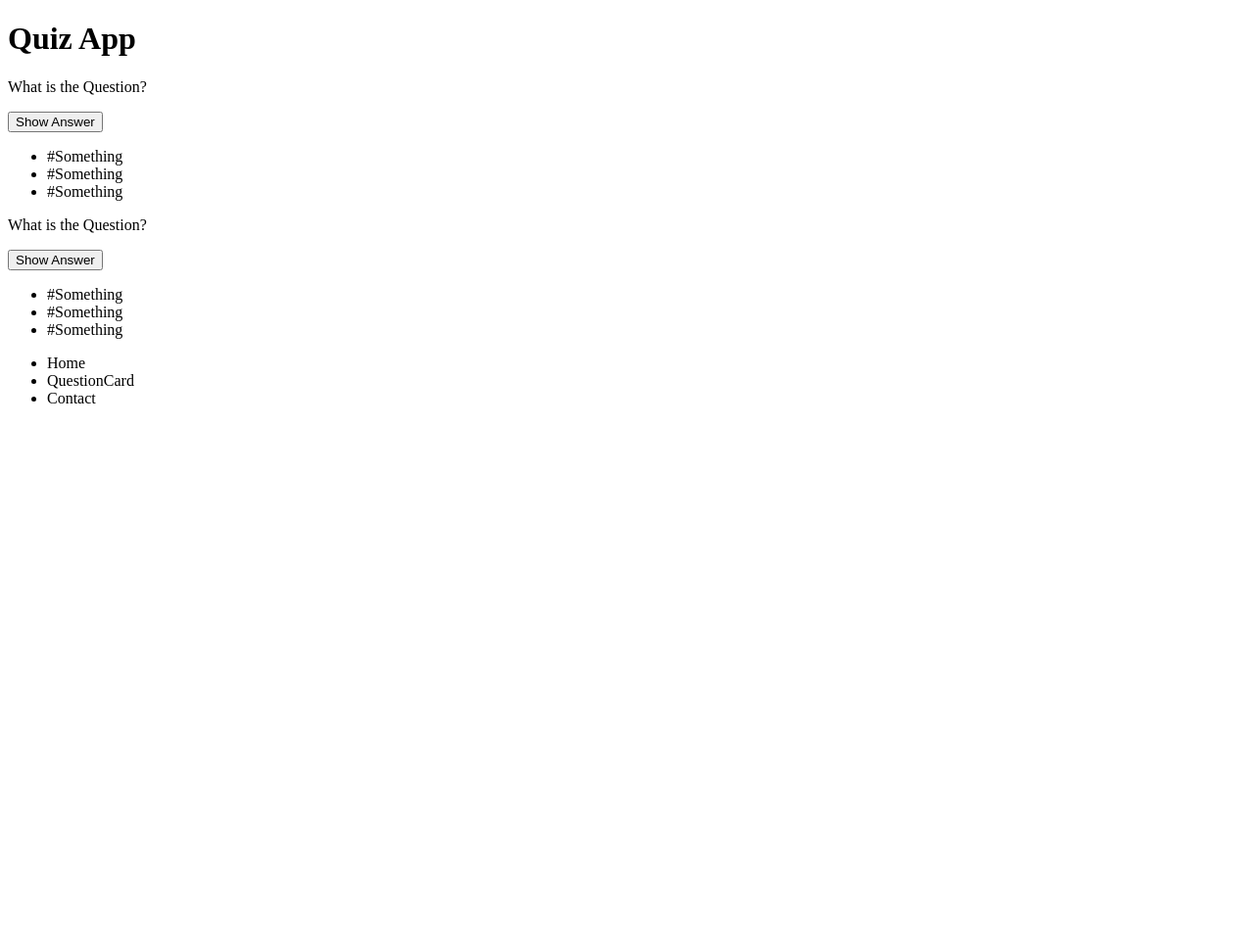
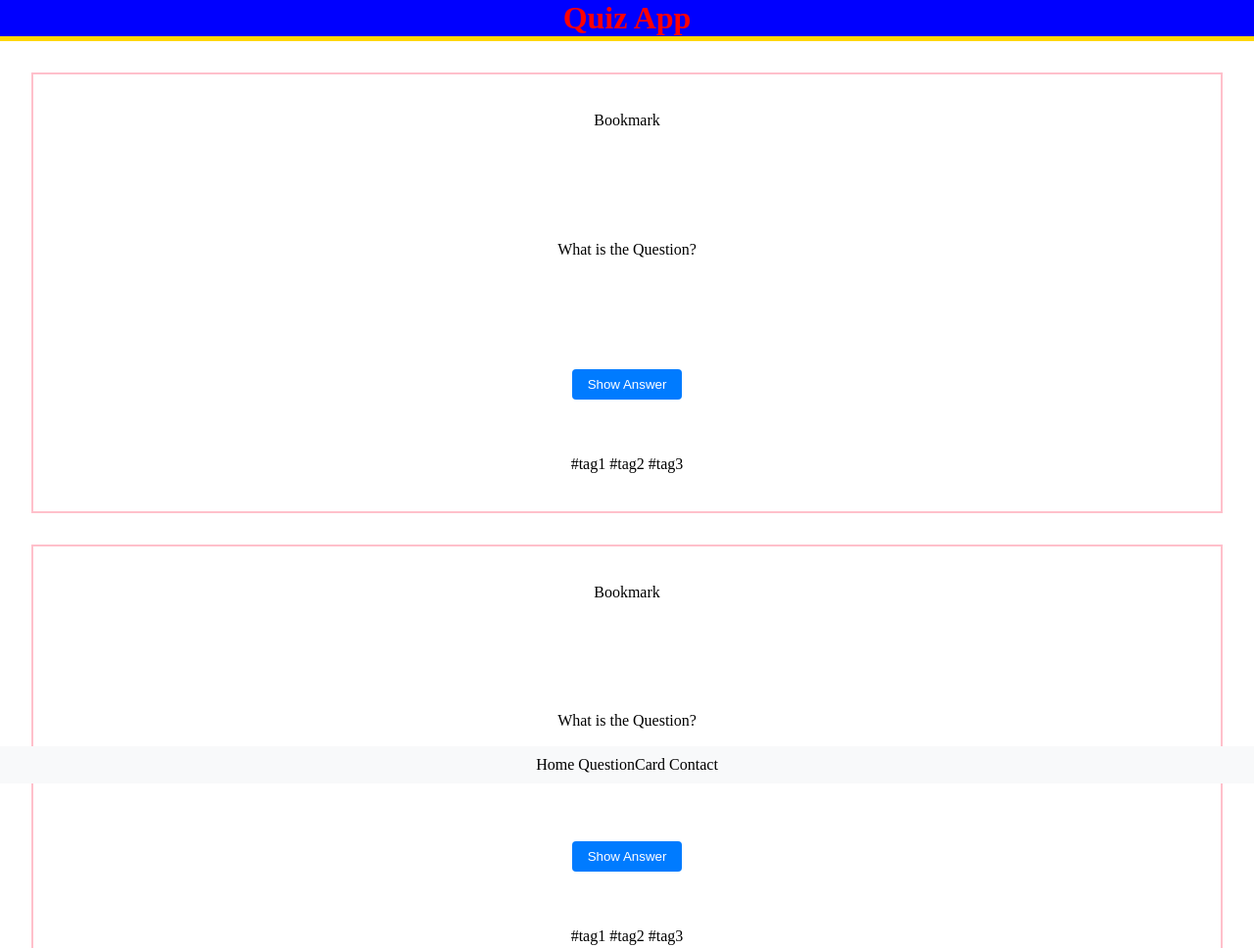
Before and after one commit to nadine-grantz/recap-project-1-quiz-app, a plain HTML site: page index.html in a window 1280 px wide. Shown: the top 968 px of the page at 98% size. Before the commit the page ends 800 px from the top, so only its background shows below. Drawn offline with Linux system fonts and the light colour scheme.

Commit message:
create first styling

```diff
--- a/index.html
+++ b/index.html
@@ -8,32 +8,34 @@
   </head>
   <body>
     <h1>Quiz App</h1>
+    <main>
       <section>
+        <span>Bookmark</span>
         <p>What is the Question?</p>
         <button>Show Answer</button>
+        <span hidden>Answer</span>
         <ul>
-        <li>#Something</li>
-        <li>#Something</li>
-        <li>#Something</li>
+          <li>#tag1</li>
+          <li>#tag2</li>
+          <li>#tag3</li>
         </ul>
       </section>
       <section>
+        <span>Bookmark</span>
         <p>What is the Question?</p>
         <button>Show Answer</button>
+        <span hidden>Answer</span>
         <ul>
-        <li>#Something</li>
-        <li>#Something</li>
-        <li>#Something</li>
+          <li>#tag1</li>
+          <li>#tag2</li>
+          <li>#tag3</li>
         </ul>
       </section>
+    </main>
     <footer>
-      <nav>
-        <ul>
-          <li>Home</li>
-          <li>QuestionCard</li>
-          <li>Contact</li>
-        </ul>
-      </nav>
+      <a>Home</a>
+      <a>QuestionCard</a>
+      <a>Contact</a>
     </footer>
   </body>
 </html>
--- a/styled.css
+++ b/styled.css
@@ -0,0 +1,51 @@
+* {
+  box-sizing: border-box;
+  margin: 0;
+  padding: 0;
+}
+
+h1 {
+  color: red;
+  background-color: blue;
+  border-bottom: 5px solid gold;
+  text-align: center;
+  width: 100%;
+}
+
+section {
+  border: 2px solid pink;
+  text-align: center;
+  padding: 3%;
+  margin: 2rem;
+}
+
+li {
+  border: 5% solid black;
+  display: flex;
+  justify-content: flex-start;
+  gap: 1%;
+  padding-top: 5%;
+  display: inline-block;
+}
+
+p {
+  padding-top: 10%;
+  padding-bottom: 10%;
+}
+
+button {
+  background-color: #007bff;
+  color: #fff;
+  border: none;
+  padding: 8px 16px;
+  border-radius: 4px;
+}
+
+footer {
+  background-color: #f8f9fa;
+  padding: 10px;
+  position: fixed;
+  bottom: 0;
+  width: 100%;
+  text-align: center;
+}
```
Lines whose indentation alone changed are shown as unchanged.
